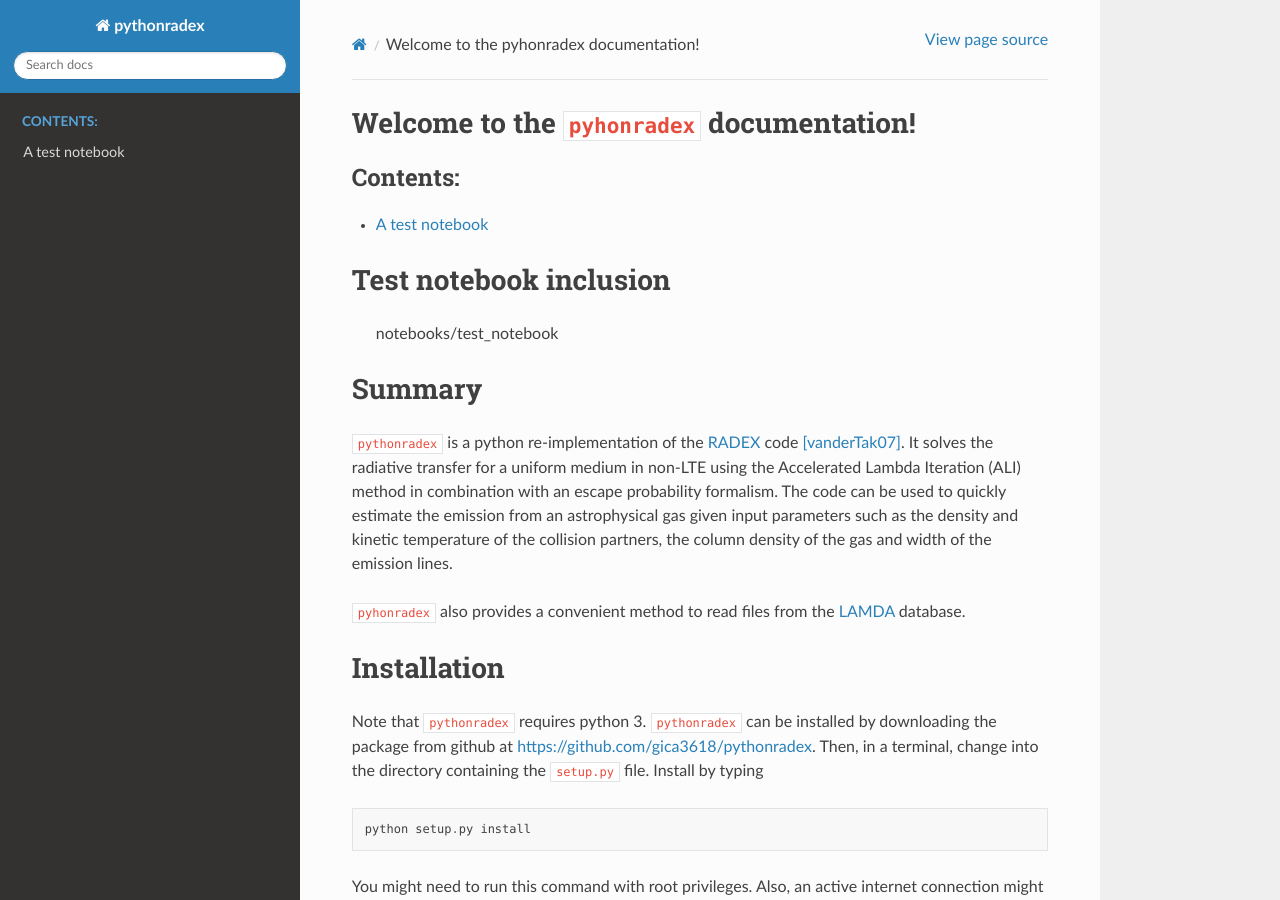
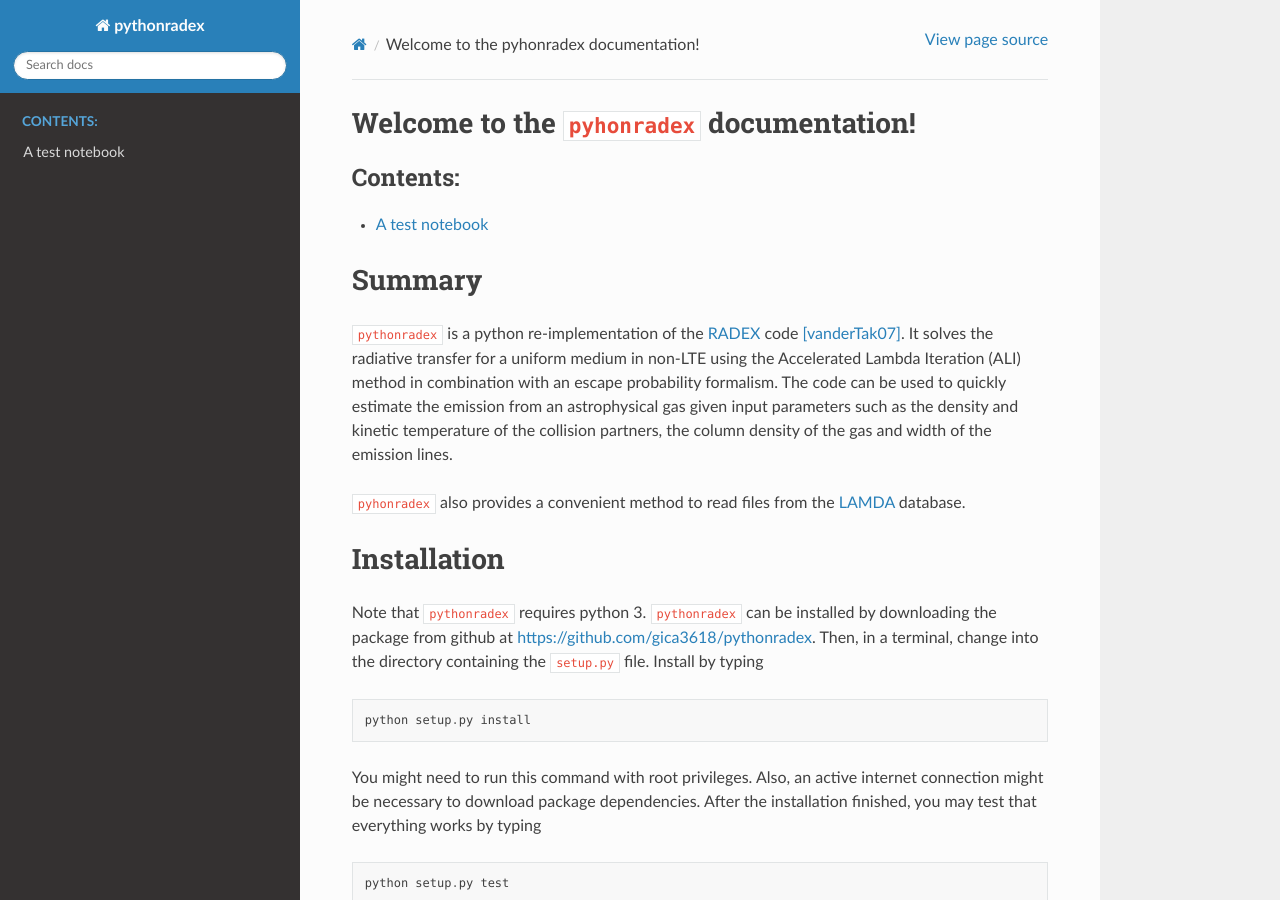
Before and after one commit to gica3618/pythonradex, a Sphinx documentation site: the page built from docs/index.rst, in a window 1280 px wide and 900 px high. Built offline with Sphinx 7.4.7 and the Read the Docs theme 2.0.0, drawn with Linux system fonts in a browser that asks for light colours.

Commit message:
Update index.rst

```diff
--- a/docs/index.rst
+++ b/docs/index.rst
@@ -6,16 +6,11 @@
 Welcome to the ``pyhonradex`` documentation!
 ============================================
 
-.. table of contents:
 .. toctree::
    :maxdepth: 2
    :caption: Contents:
 
    notebooks/test_notebook
-
-Test notebook inclusion
-============================================
-    notebooks/test_notebook
 
 Summary
 ==============
```
